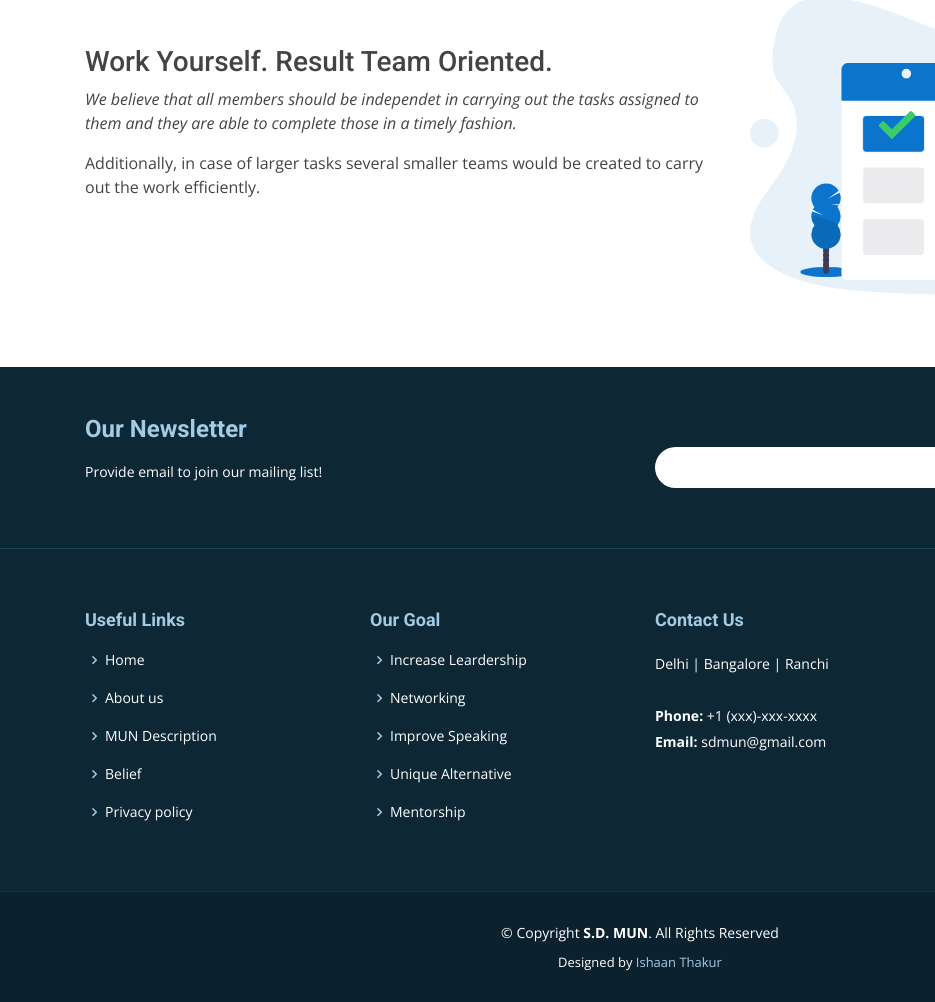
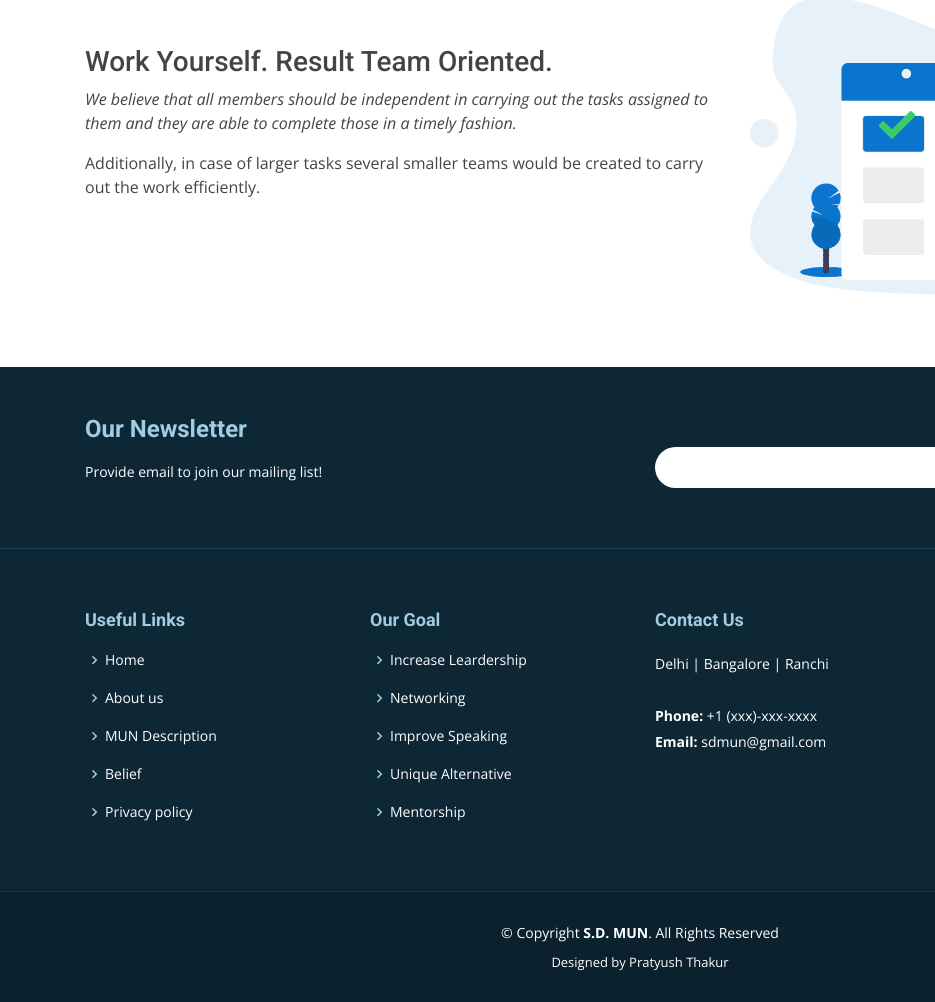
Before and after one commit to cyber-lgt/sdmun.github.io, a plain HTML site: page index.html in a window 1280 px wide. Shown: the part 3007-4009 px from the top of the page, 0-935 px from the left. Drawn offline with nearby package versions, Linux system fonts and the light colour scheme.

Commit message:
Update index.html

```diff
--- a/index.html
+++ b/index.html
@@ -258,7 +258,7 @@
           <div class="col-md-7 pt-5 order-2 order-md-1">
             <h3>Work Yourself. Result Team Oriented.</h3>
             <p class="font-italic">
-              We believe that all members should be independet in carrying out the tasks assigned to them and they are able to complete those in a timely fashion.
+              We believe that all members should be independent in carrying out the tasks assigned to them and they are able to complete those in a timely fashion.
             </p>
             <p>
               Additionally, in case of larger tasks several smaller teams would be created to carry out the work efficiently.
@@ -351,7 +351,7 @@
         <!-- You can delete the links only if you purchased the pro version. -->
         <!-- Licensing information: https://bootstrapmade.com/license/ -->
         <!-- Purchase the pro version with working PHP/AJAX contact form: https://bootstrapmade.com/free-bootstrap-template-corporate-moderna/ -->
-        Designed by <a href="https://ishaanthakur.github.io">Ishaan Thakur</a>
+        Designed by Pratyush Thakur</a>
       </div>
     </div>
   </footer><!-- End Footer -->
```
